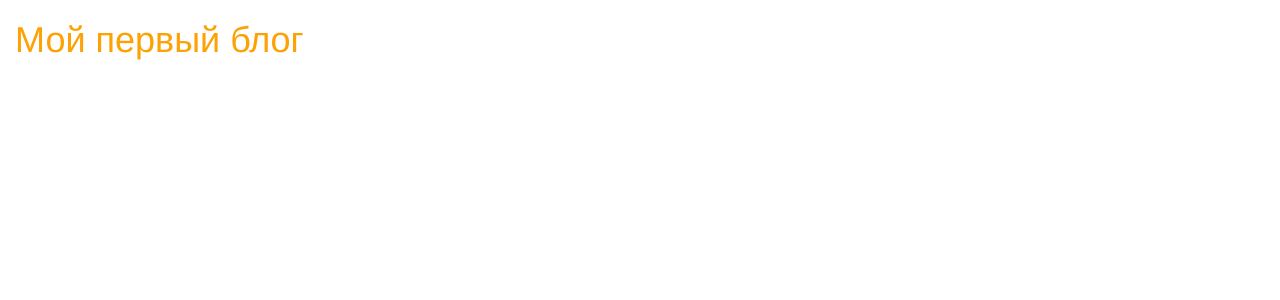
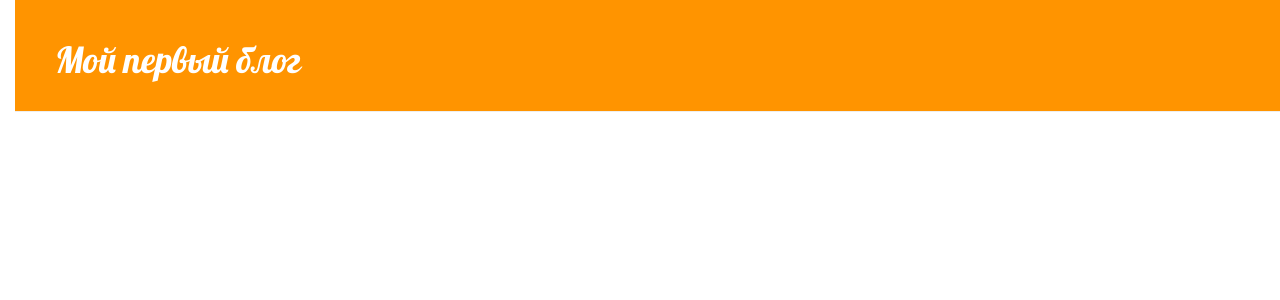
Before and after one commit to romio/my-first-blog, a Django app: page / in a window 1280 px wide. Shown: the top 300 px of the page. Run offline with Django 3.2, Linux system fonts and the light colour scheme; data that the repository does not hold is empty; some libraries are stand-ins or nearby versions.

Commit message:
Правка стилей и разметки

```diff
--- a/blog/static/css/blog.css
+++ b/blog/static/css/blog.css
@@ -1,7 +1,27 @@
 h1 a {
-    color: #FCA205;
+    color      : #fca205;
+    font-family: 'Lobster';
 }
 
 body {
     padding-left: 15px;
 }
+
+.page-header {
+    background-color: #ff9400;
+    margin-top      : 0;
+    padding         : 20px 20px 20px 40px;
+}
+
+.page-header h1,
+.page-header h1 a,
+.page-header h1 a:visited,
+.page-header h1 a:active {
+    color          : #ffffff;
+    font-size      : 36px;
+    text-decoration: none;
+}
+
+.content {
+    margin-left: 40px;
+}
--- a/blog/templates/blog/post_list.html
+++ b/blog/templates/blog/post_list.html
@@ -8,17 +8,18 @@
     <title>Главная страница</title>
     <link rel="stylesheet" href="//maxcdn.bootstrapcdn.com/bootstrap/3.2.0/css/bootstrap.min.css">
     <link rel="stylesheet" href="//maxcdn.bootstrapcdn.com/bootstrap/3.2.0/css/bootstrap-theme.min.css">
+    <link rel="stylesheet" type="text/css" href="https://fonts.googleapis.com/css?family=Lobster&subset=latin,cyrillic">
     <link rel="stylesheet" href="{% static "css/blog.css" %}">
 </head>
 
 <body>
 
-    <div>
+    <div class="page-header">
         <h1><a href="/">Мой первый блог</a></h1>
     </div>
 
     {% for post in posts %}
-    <div>
+    <div class="post">
         <p>опубликовано: {{ post.published_date }}</p>
         <h1><a href="">{{ post.title }}</a></h1>
         <p>{{ post.text|linebreaksbr }}</p>
```
